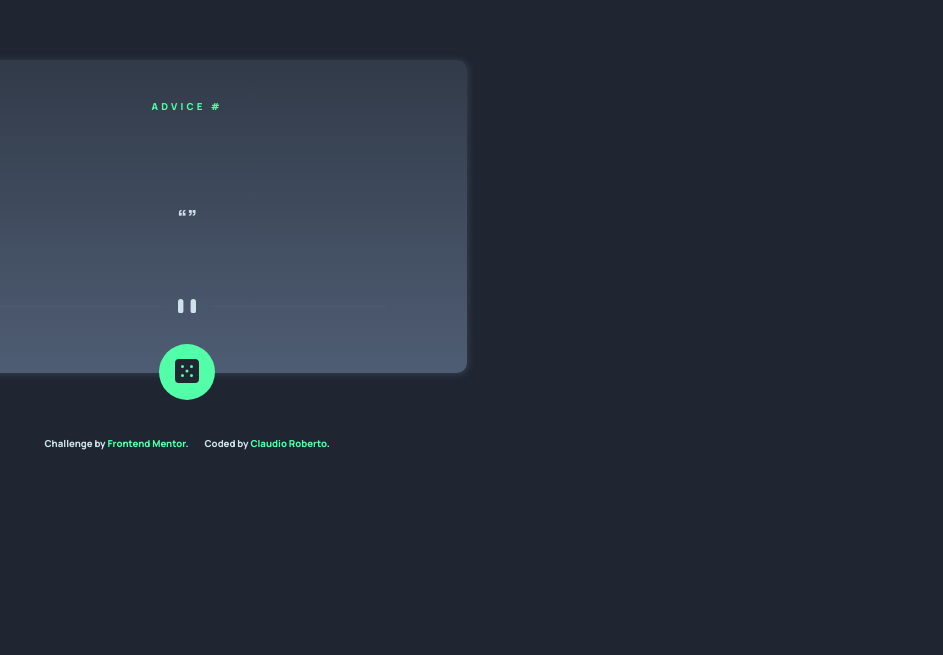
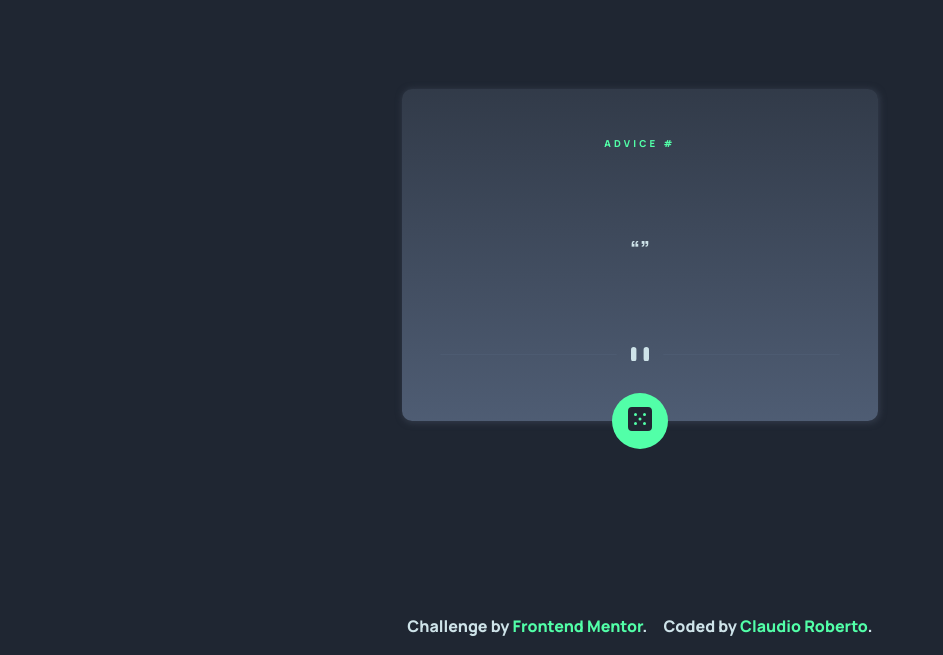
Before and after one commit to claudio-dev1993/advice-generator-app-main, a plain HTML site: page index.html in a window 1280 px wide. Shown: the part 145-800 px from the top of the page, without its empty margins (0-943 px from the left). Drawn offline with Linux system fonts and the light colour scheme; no server answers.

Commit message:
tablet and desktop improvements

```diff
--- a/css/style.css
+++ b/css/style.css
@@ -20,11 +20,10 @@
 
 body {
     min-height: 100vh;
-    width: 23.4rem;
     display: flex;
+    flex-direction: column;
     justify-content: space-around;
     align-items: center;
-    flex-direction: column;
     background: var(--Dark-Blue);
     font-family: Manrope;
 }
@@ -33,7 +32,7 @@ main {
     display: flex;
     flex-direction: column;
     padding: 0 1rem;
-    width: 21.4rem;
+    max-width: 21.4rem;
     min-height: 19.6rem;
     background: var(--Linear-grey-to-blue);
     border-radius: .625rem;
@@ -117,11 +116,13 @@ main {
     justify-content: center;
     align-items: center;
     gap: 1rem;
+    position: absolute;
+    top: 95%;
 }
 
 .footer__credits {
     color: var(--Light-Cyan);
-    font-size: .6rem;
+    font-size: .7rem;
 }
 
 .footer__credits-link {
@@ -130,7 +131,7 @@ main {
 
 @media (min-width: 768px) {
     .main {
-        width: 30rem;
+        max-width: 30rem;
     }
 
     .main__divider::after {
@@ -140,11 +141,32 @@ main {
 
 @media (min-width: 1024px) {
     .main {
-        width: 35rem;
+        max-width: 33.75rem ;
+        min-height: 20.75rem;
+    }
+
+    .main__article {
+        min-height: 12.2rem;
+    }
+    .main__header-title {
+        margin: 48px 0 0 ;
+    }
+
+    .main__divider::after {
+        content: url('/images/pattern-divider-desktop.svg');
     }
 
     body {
         justify-content: center;
         gap: 4rem;
     }
+
+    .footer {
+        position: absolute;
+        top: 95%;
+    }
+
+    .footer__credits {
+        font-size: 1rem;
+    }
 }
```
